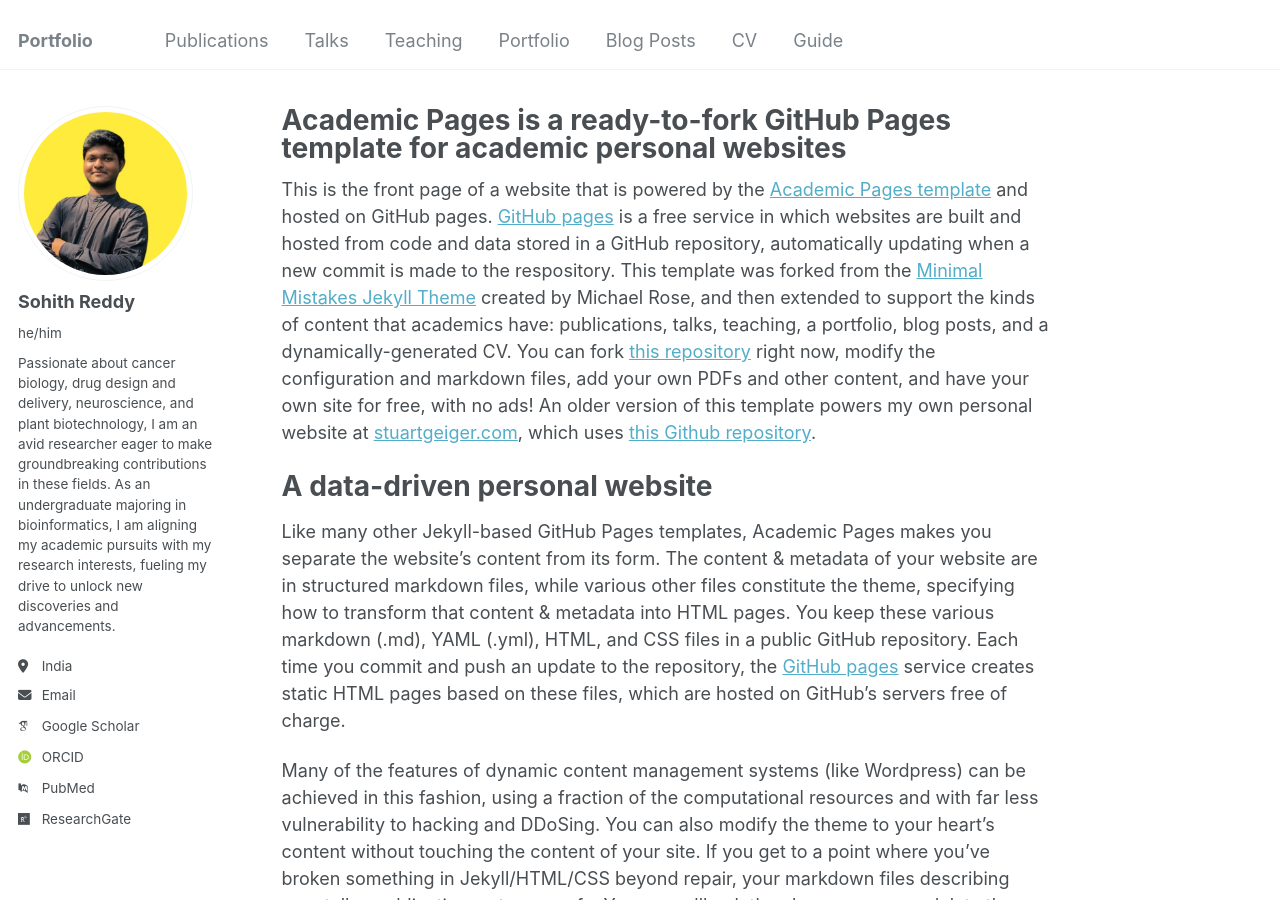
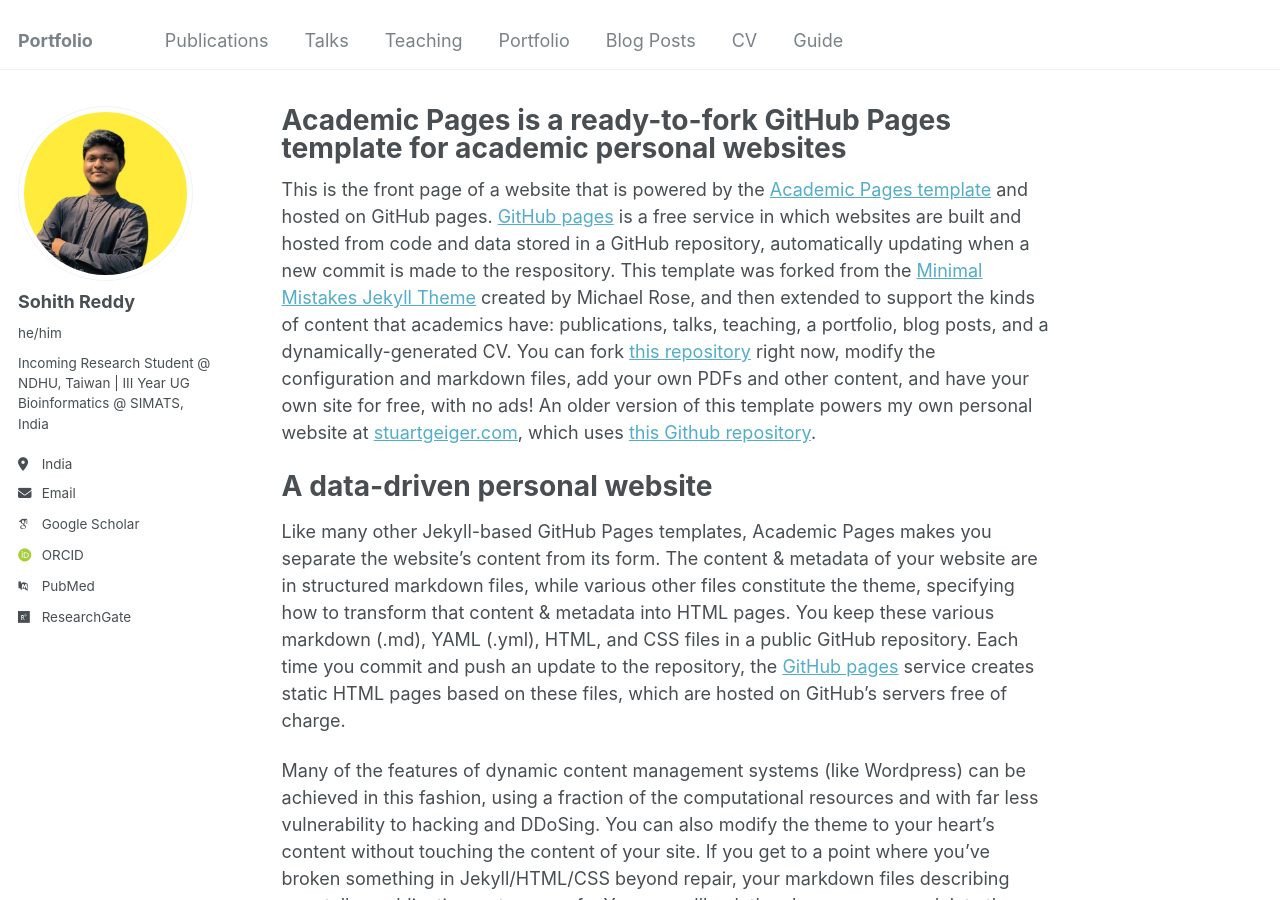
Before and after one commit to sohithpydev/sohith, a Jekyll site: the page built from _pages/about.md, in a window 1280 px wide and 900 px high. Built offline with Jekyll 4.4.1, drawn with Linux system fonts in a browser that asks for light colours; some web fonts are replaced.

Commit message:
Update _config.yml

```diff
--- a/_config.yml
+++ b/_config.yml
@@ -24,7 +24,7 @@ author:
   avatar           : "profile.jpeg"
   name             : "Sohith Reddy"
   pronouns         : "he/him" # example: "she/her"
-  bio              : "Passionate about cancer biology, drug design and delivery, neuroscience, and plant biotechnology, I am an avid researcher eager to make groundbreaking contributions in these fields. As an undergraduate majoring in bioinformatics, I am aligning my academic pursuits with my research interests, fueling my drive to unlock new discoveries and advancements."
+  bio              : "Incoming Research Student @ NDHU, Taiwan | III Year UG Bioinformatics @ SIMATS, India "
   location         : "India"
   University       : "SIMATS University"
   email            : "sohith.bme@gmail.com"
```
